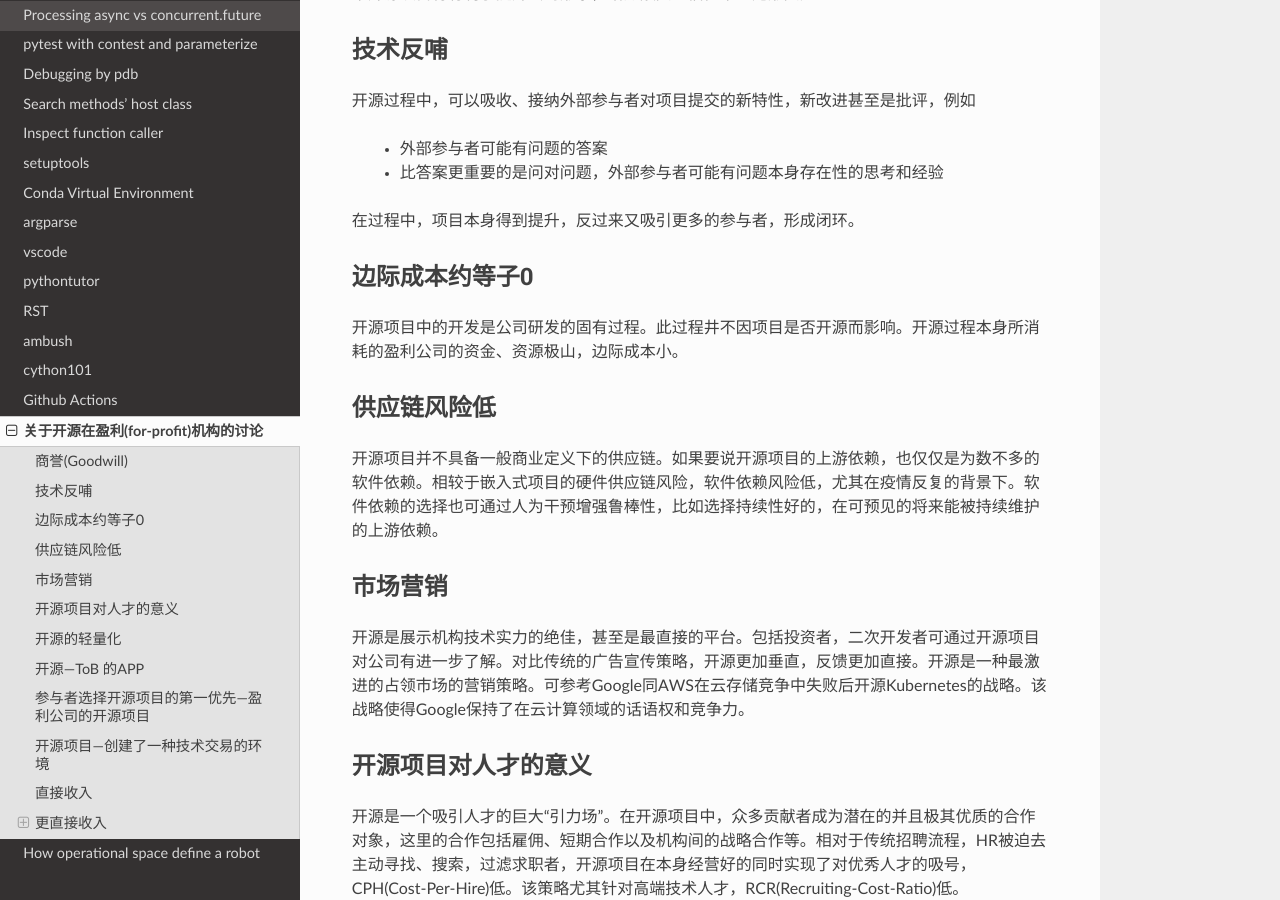
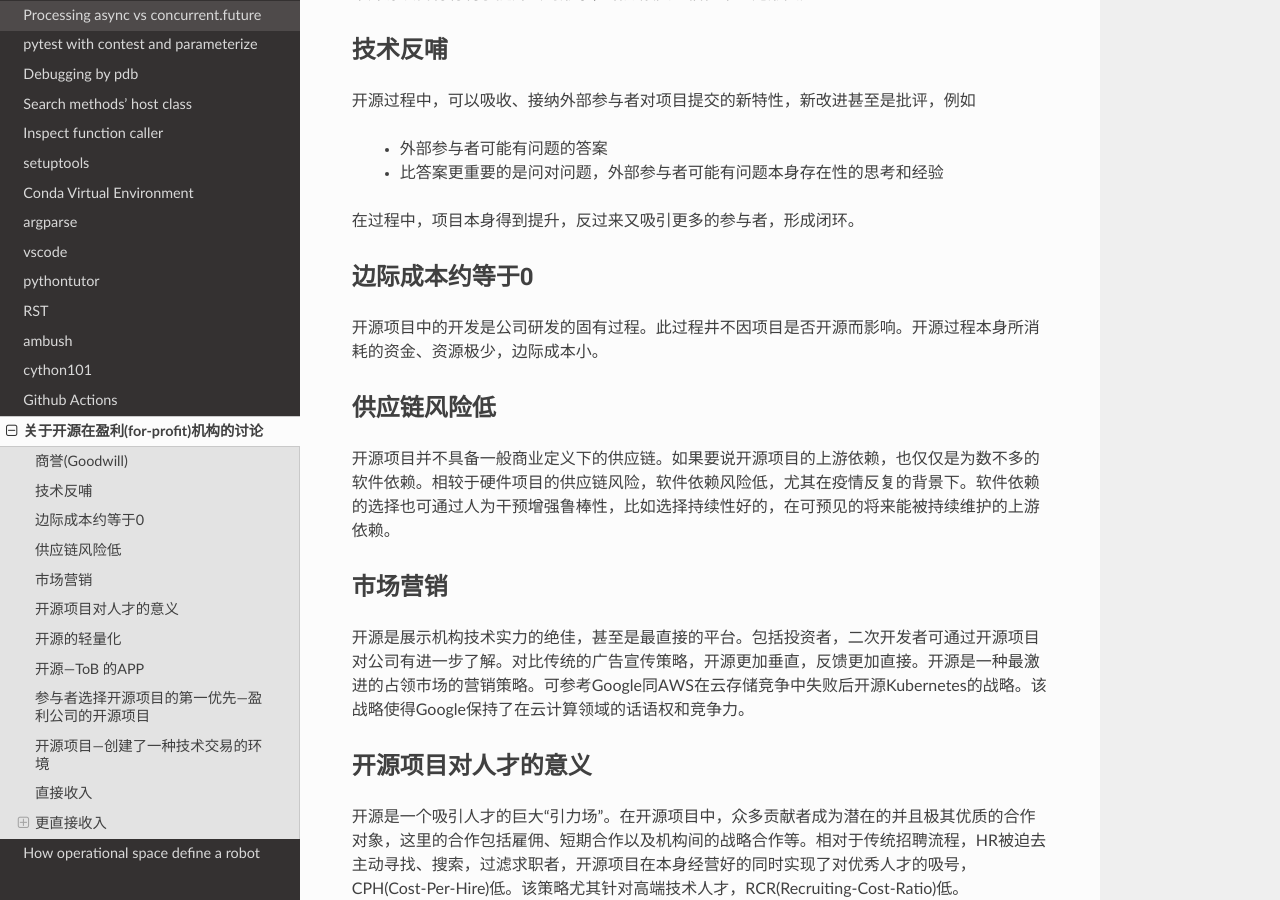
Before and after one commit to ke-zhang-rd/krystal, a Sphinx documentation site: the page built from docs/source/opensource.rst, in a window 1280 px wide and 900 px high, scrolled down 461 px. Built offline with Sphinx 7.4.7 and the Read the Docs theme 2.0.0, drawn with Linux system fonts in a browser that asks for light colours.

Commit message:
Update opensource.rst

```diff
--- a/docs/source/opensource.rst
+++ b/docs/source/opensource.rst
@@ -22,14 +22,14 @@
 在过程中，项目本身得到提升，反过来又吸引更多的参与者，形成闭环。
 
 
-边际成本约等子0
+边际成本约等于0
 ~~~~~~~~~~~~~~~
-开源项目中的开发是公司研发的固有过程。此过程井不因项目是否开源而影响。开源过程本身所消耗的盈利公司的资金、资源极山，边际成本小。
+开源项目中的开发是公司研发的固有过程。此过程井不因项目是否开源而影响。开源过程本身所消耗的资金、资源极少，边际成本小。
 
 
 供应链风险低
 ~~~~~~~~~~~~
-开源项目并不具备一般商业定义下的供应链。如果要说开源项目的上游依赖，也仅仅是为数不多的软件依赖。相较于嵌入式项目的硬件供应链风险，软件依赖风险低，尤其在疫情反复的背景下。软件依赖的选择也可通过人为干预增强鲁棒性，比如选择持续性好的，在可预见的将来能被持续维护的上游依赖。
+开源项目并不具备一般商业定义下的供应链。如果要说开源项目的上游依赖，也仅仅是为数不多的软件依赖。相较于硬件项目的供应链风险，软件依赖风险低，尤其在疫情反复的背景下。软件依赖的选择也可通过人为干预增强鲁棒性，比如选择持续性好的，在可预见的将来能被持续维护的上游依赖。
 
 
 市场营销
```
